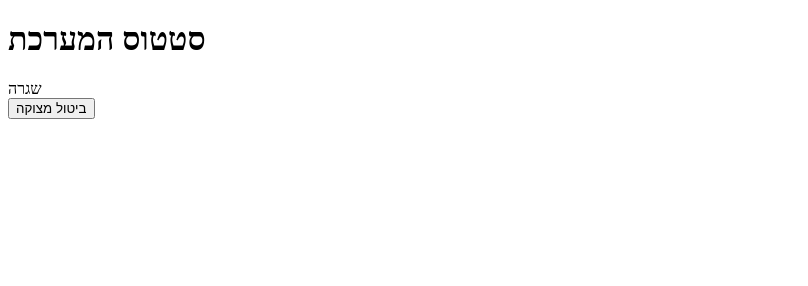
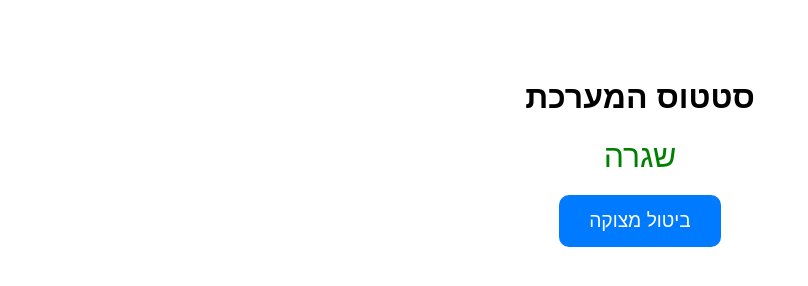
Before and after one commit to nornjuidat/IOT_PRO_final, a plain HTML site: page index.html in a window 1280 px wide. Shown: the whole page, without its empty margins (0-808 px from the left). Drawn offline with Linux system fonts and the light colour scheme.

Commit message:
Update index.html
קצר עריכה לקוד ו לכפתור css

```diff
--- a/index.html
+++ b/index.html
@@ -4,9 +4,41 @@
     <meta charset="UTF-8">
     <meta name="viewport" content="width=device-width, initial-scale=1.0">
   <title>לחצן מצוקה חכם</title>
+      <style>
+   body {
+      font-family: Arial;
+      text-align: center;
+      padding-top: 50px;
+    }
+    .status {
+      font-size: 2em;
+      margin-bottom: 20px;
+    }
+    .normal {
+      color: green;
+    }
+    .alert {
+      color: red;
+    }
+    .neutralized {
+      color: orange;
+    }
+    button {
+      padding: 15px 30px;
+      font-size: 1.2em;
+      background-color: #007bff;
+      color: white;
+      border: none;
+      border-radius: 10px;
+      cursor: pointer;
+    }
+    button:hover {
+      background-color: #0056b3;
+    }
+  </style>
 </head>
 <body>
-     <h1>סטטוס המערכת</h1>
+    <h1>סטטוס המערכת</h1>
   <div id="status" class="status normal">שגרה</div>
   <button onclick="cancelAlert()">ביטול מצוקה</button>
 
```
